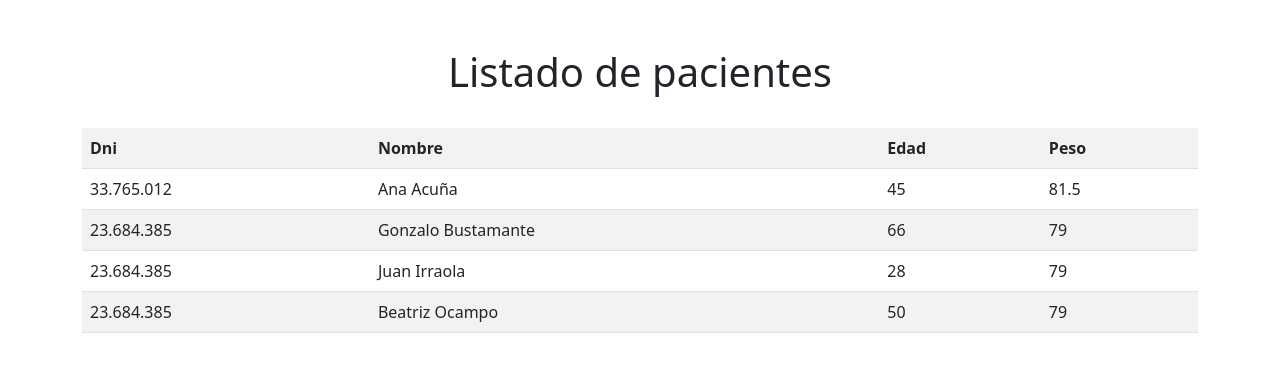
After one commit to tamara-o1995/php, a PHP site: page /clinica.php in a window 1280 px wide. The commit adds this page. Shown: the top 372 px of the page. Run offline with PHP 8.4, Linux system fonts and the light colour scheme.

Commit message:
actividad clinica.php

```diff
--- /dev/null
+++ b/clinica.php
@@ -0,0 +1,76 @@
+
+
+<?php
+ini_set('display_errors', 1);
+ini_set('display_startup_errors', 1);
+error_reporting(E_ALL);
+$aPacientes = array ();
+$aPacientes[0] = array(
+    "dni" => "33.765.012",
+    "nombre" => "Ana Acuña",
+    "edad" => 45,
+    "peso" => 81.50
+);
+
+$aPacientes[1] = array(
+    "dni" => "23.684.385",
+    "nombre" => "Gonzalo Bustamante",
+    "edad" => 66,
+    "peso" => 79
+);
+
+$aPacientes[2] = array(
+    "dni" => "23.684.385",
+    "nombre" => "Juan Irraola",
+    "edad" => 28,
+    "peso" => 79
+);
+
+$aPacientes[3] = array(
+    "dni" => "23.684.385",
+    "nombre" => "Beatriz Ocampo",
+    "edad" => 50,
+    "peso" => 79
+);
+
+?>
+
+<!DOCTYPE html>
+<html lang="es">
+<head>
+    <meta charset="UTF-8">
+    <meta http-equiv="X-UA-Compatible" content="IE=edge">
+    <meta name="viewport" content="width=device-width, initial-scale=1.0">
+    <title>Listado de pacientes</title>
+    <link href="https://cdn.jsdelivr.net/npm/bootstrap@5.0.0-beta2/dist/css/bootstrap.min.css" rel="stylesheet" integrity="sha384-BmbxuPwQa2lc/FVzBcNJ7UAyJxM6wuqIj61tLrc4wSX0szH/Ev+nYRRuWlolflfl" crossorigin="anonymous">
+</head>
+<body>
+<div class="container mt-5">
+        <div class="row">
+            <div class="col-12 text-center mb-4">
+                <h1>Listado de pacientes</h1>
+            </div>
+        </div>
+        <table class="table table-striped">
+            <tr>
+                <th>Dni</th>
+                <th>Nombre</th>
+                <th>Edad</th>
+                <th>Peso</th>
+            </tr>
+            <?php
+                foreach ($aPacientes as $aPaciente) {
+                echo '<tr>';
+                    echo '<td>' . $aPaciente["dni"] . '</td>';
+                    echo '<td>' . $aPaciente["nombre"] . '</td>';
+                    echo '<td>' . $aPaciente["edad"] . '</td>';
+                    echo '<td>' . $aPaciente["peso"] . '</td>';
+                echo '</tr>';
+            }
+
+            ?>
+
+        </table>
+    </div>
+</body>
+</html>
```
Also changed, not shown: sumar_total.php (+13 -13 lines).
